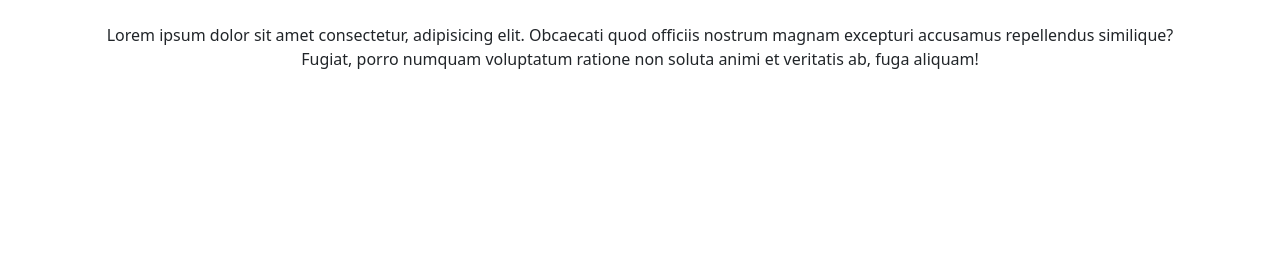
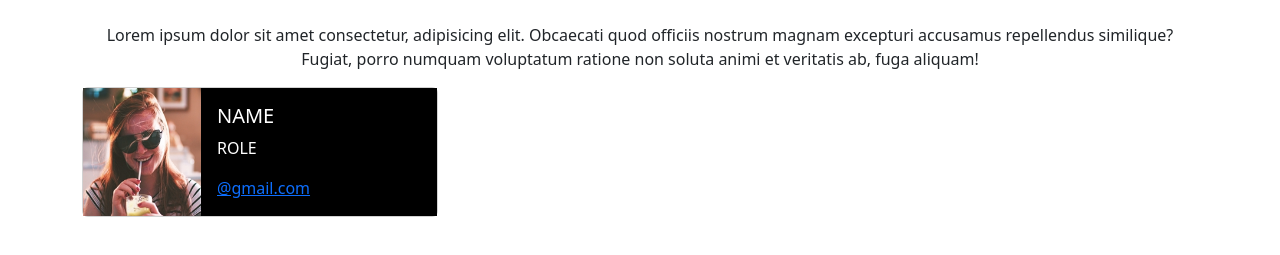
Before and after one commit to gianmarcodalfonso/js-our-team, a plain HTML site: page index.html in a window 1280 px wide. Shown: the part 121-376 px from the top of the page. Drawn offline with nearby package versions, Linux system fonts and the light colour scheme.

Commit message:
feat: [add] card

```diff
--- a/index.html
+++ b/index.html
@@ -22,7 +22,20 @@
       <div class="row">
         <div class="col-12 col-md-6 col-lg-4">
           <div class="box">
-
+            <div class="card mb-3">
+              <div class="row g-0">
+                <div class="col-4">
+                  <img src="./img/female1.png" class="img-fluid h-100" alt="...">
+                </div>
+                <div class="col-8">
+                  <div class="card-body bg-black text-white h-100">
+                    <h5 class="card-title">NAME</h5>
+                    <p class="card-text">ROLE</p>
+                    <a href="mailto:">@gmail.com</a>
+                  </div>
+                </div>
+              </div>
+            </div>
           </div>
         </div>
       </div>
```
